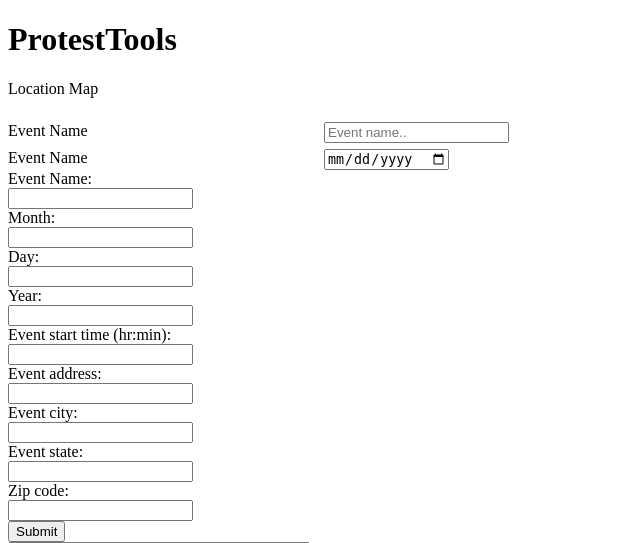
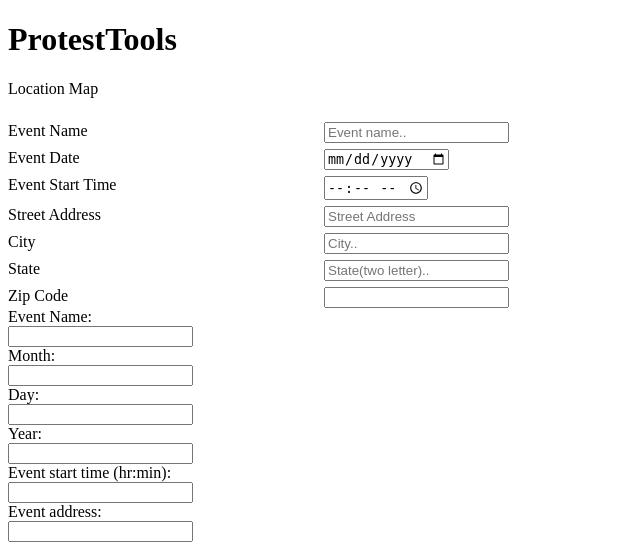
Before and after one commit to Discord-ian/ProtestTools, a Flask app: template ProtestTools/templates/createEvent.html in a window 1280 px wide. Shown: the top 543 px of the page, without its empty margins (0-640 px from the left). Run offline with Flask 3, Linux system fonts and the light colour scheme; the template is opened without the code that fills it, so the values that code supplies are empty.

Commit message:
updated forms in createEvent.html

```diff
--- a/ProtestTools/templates/createEvent.html
+++ b/ProtestTools/templates/createEvent.html
@@ -25,16 +25,46 @@
                     <div class ="inputbox">
                         <form action =" ">
                             <div class="col-25">
-                                <label for="ename">Event Name</label>
+                                <label for="evname">Event Name</label>
                              </div>
                             <div class="col-75">
-                                <input type="text" id="ename" name="eventname" placeholder="Event name..">
+                                <input type="text" id="evname" name="event_name" placeholder="Event name..">
                             </div>
                             <div class="col-25">
-                                <label for="evdate">Event Name</label>
+                                <label for="evdate">Event Date</label>
                              </div>
                             <div class="col-75">
-                                <input type="date" id="evdate" name="eventdate" >
+                                <input type="date" id="evdate" name="event_date" >
+                            </div>
+                            <div class="col-25">
+                                <label for="evtime">Event Start Time</label>
+                             </div>
+                            <div class="col-75">
+                                <input type="time" id="evtime" name="event_time" >
+                            </div>
+                            <div class="col-25">
+                                <label for="evaddress">Street Address</label>
+                             </div>
+                            <div class="col-75">
+                                <input type="text" id="evaddress" name="event_address" placeholder="Street Address">
+                            </div>
+                            <div class="col-25">
+                                <label for="evcity">City</label>
+                             </div>
+                            <div class="col-75">
+                                <input type="text" id="evcity" name="event_city" placeholder="City..">
+                            </div>
+                            <div class="col-25">
+                                <label for="evstate">State</label>
+                             </div>
+                            <div class="col-75">
+                                <input type="text" id="evstate" name="event_state" placeholder="State(two letter)..">
+                            </div>
+                            <div class="col-25">
+                                <label for="evzip">Zip Code</label>
+                             </div>
+                            <div class="col-75">
+                                <input type="text" id="evzip" name="event_zip" >
                             </div>
 
 
```
